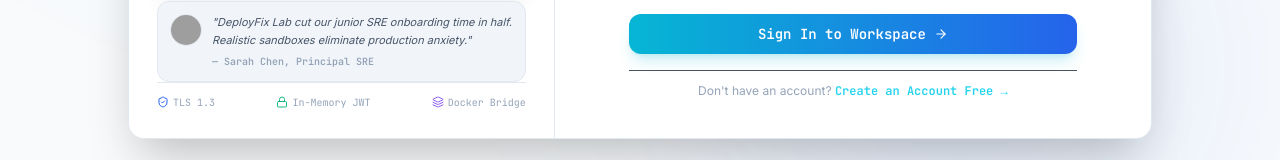
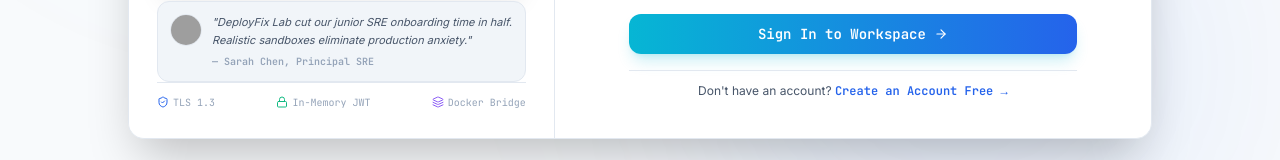
Before and after one commit to Radheshbhuva/DeployFixLab, a React (Vite) app in the folder frontend/: page /login in a window 1280 px wide. Shown: the part 533-693 px from the top of the page. Built offline with nearby package versions, Linux system fonts and the light colour scheme; no server answers; grey boxes are pictures that could not be loaded.

Commit message:
feat(theme): adapt LoginPage footer switch link to theme tokens

```diff
--- a/frontend/src/features/auth/LoginPage.tsx
+++ b/frontend/src/features/auth/LoginPage.tsx
@@ -213,9 +213,9 @@
       </form>
 
       {/* Switch to Register */}
-      <div className="mt-4 pt-3 border-t border-slate-800/80 text-center text-xs text-slate-400">
+      <div className="mt-4 pt-3 border-t border-border-default text-center text-xs text-text-secondary">
         Don&apos;t have an account?{' '}
-        <Link to="/register" className="text-cyan-400 hover:underline font-mono font-semibold">
+        <Link to="/register" className="text-brand-primary hover:underline font-mono font-semibold">
           Create an Account Free →
         </Link>
       </div>
```
